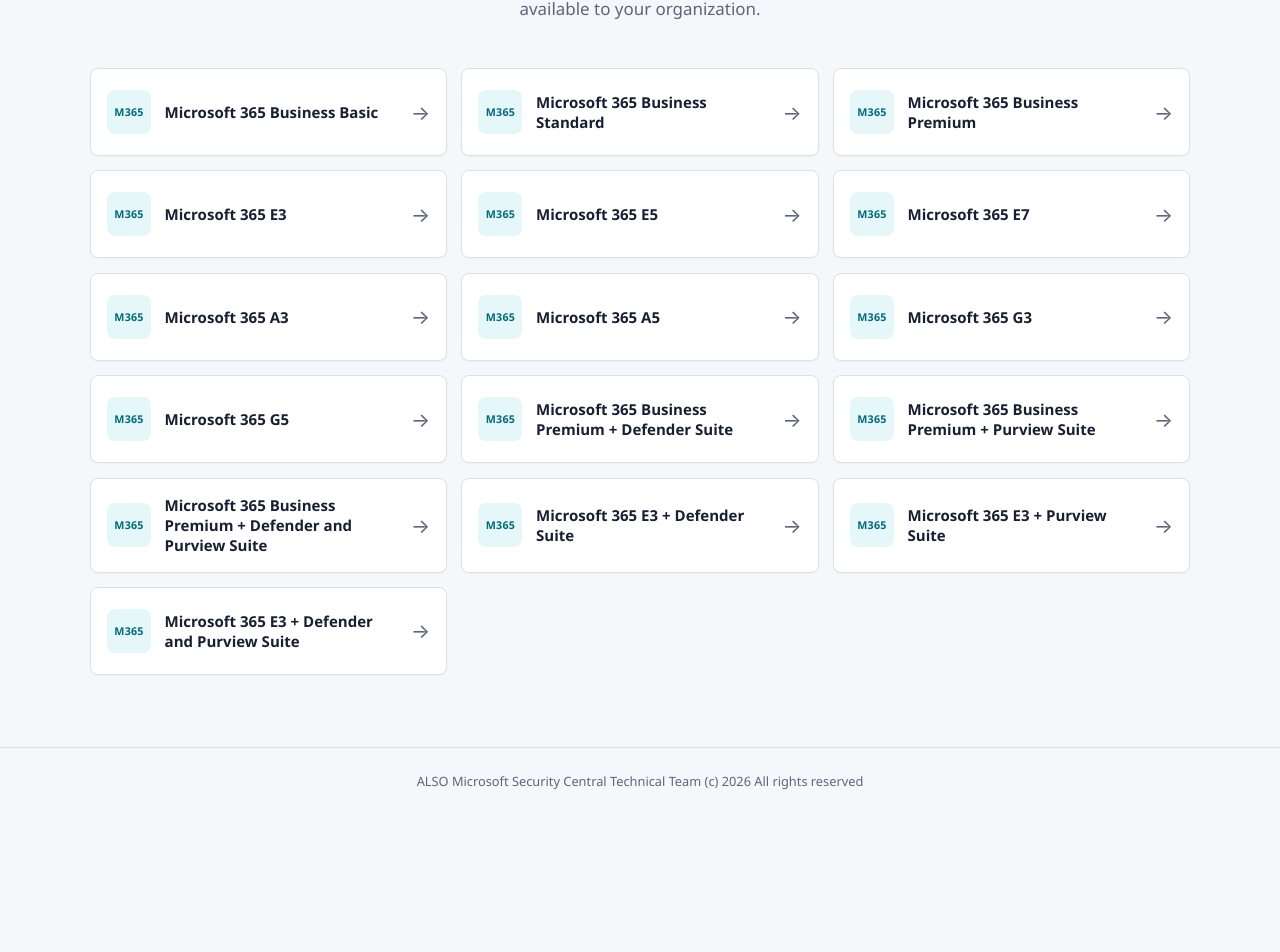
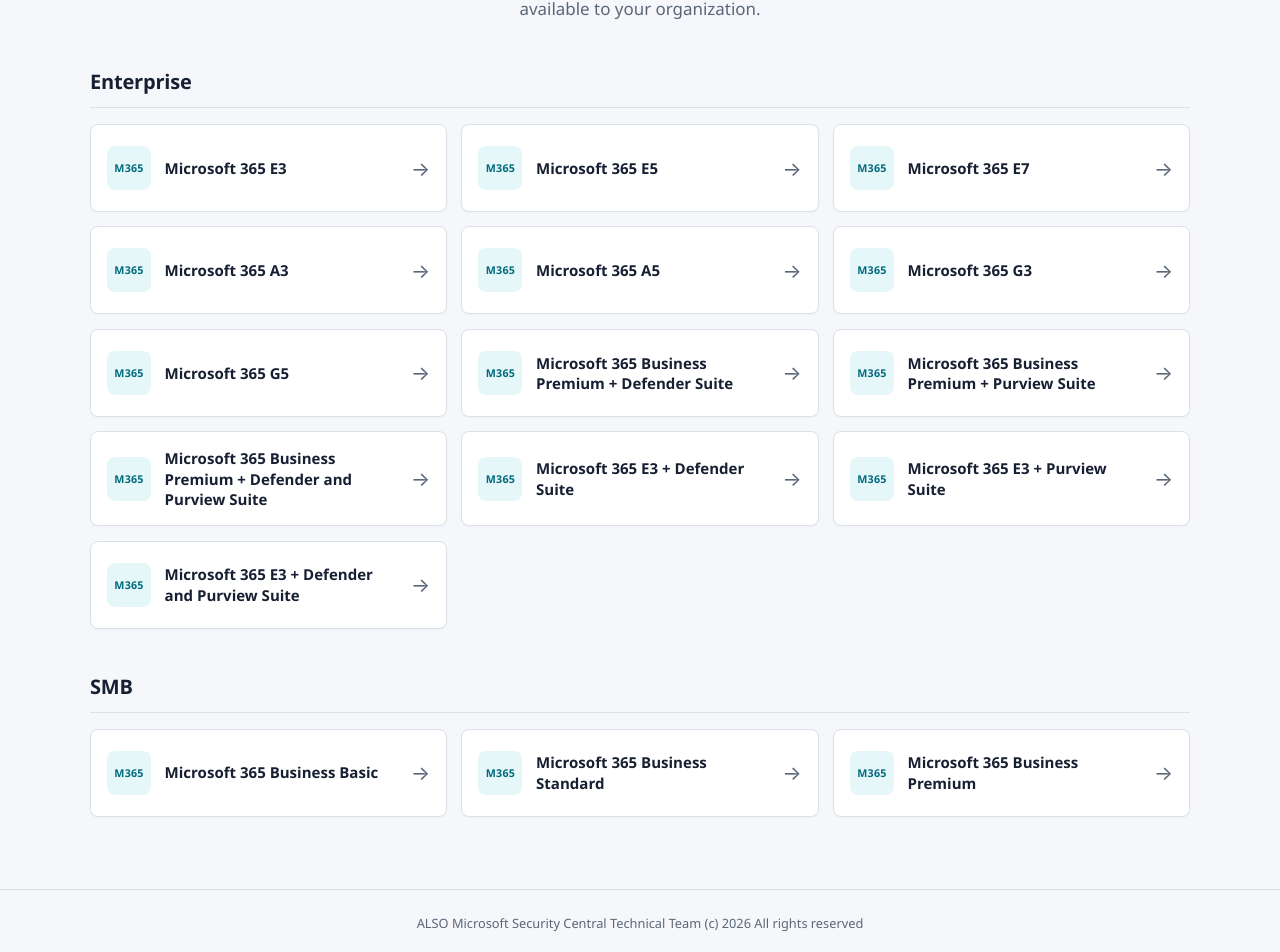
Before and after one commit to CoC-MS/ALSO-policy-templates-QA, a React (Vite) app: page / in a window 1280 px wide. Shown: the part 393-1345 px from the top of the page. Before the commit the page ends 1207 px from the top, so only its background shows below. Built offline with nearby package versions, Linux system fonts and the light colour scheme.

Commit message:
Group licenses by customer segment
Co-authored-by: Copilot App <223556219+Copilot@users.noreply.github.com>

```diff
--- a/src/App.tsx
+++ b/src/App.tsx
@@ -1,8 +1,9 @@
 import { useEffect, useState } from "react";
 import {
   getPlatform,
-  licenses,
+  enterpriseLicenses,
   platforms,
+  smbLicenses,
   togglePlatformSelection,
   type License,
   type Platform,
@@ -15,6 +16,26 @@ function ArrowIcon() {
     <svg aria-hidden="true" viewBox="0 0 20 20" width="18" height="18">
       <path d="M7 4h9v9M16 4 5 15M4 7v9h9" fill="none" stroke="currentColor" strokeLinecap="round" strokeLinejoin="round" strokeWidth="1.8" />
     </svg>
+  );
+}
+
+function LicenseGrid({
+  items,
+  onChoose,
+}: {
+  items: readonly License[];
+  onChoose: (license: License) => void;
+}) {
+  return (
+    <div className="card-grid license-grid">
+      {items.map((license) => (
+        <button className="choice-card" type="button" key={license.id} onClick={() => onChoose(license)}>
+          <span className="choice-icon" aria-hidden="true">M365</span>
+          <span className="choice-name">{license.name}</span>
+          <span className="choice-arrow" aria-hidden="true">&rarr;</span>
+        </button>
+      ))}
+    </div>
   );
 }
 
@@ -88,14 +109,13 @@ function App() {
               <div className="eyebrow">Find your security templates</div>
               <h1 id="main-title" tabIndex={-1}>Which Microsoft 365 license do you have today?</h1>
               <p className="intro">Select your current license to see which ALSO security policy templates are available to your organization.</p>
-              <div className="card-grid license-grid" aria-label="Microsoft 365 licenses">
-                {licenses.map((license) => (
-                  <button className="choice-card" type="button" key={license.id} onClick={() => chooseLicense(license)}>
-                    <span className="choice-icon" aria-hidden="true">M365</span>
-                    <span className="choice-name">{license.name}</span>
-                    <span className="choice-arrow" aria-hidden="true">&rarr;</span>
-                  </button>
-                ))}
+              <div className="license-section" aria-labelledby="enterprise-heading">
+                <h2 id="enterprise-heading">Enterprise</h2>
+                <LicenseGrid items={enterpriseLicenses} onChoose={chooseLicense} />
+              </div>
+              <div className="license-section" aria-labelledby="smb-heading">
+                <h2 id="smb-heading">SMB</h2>
+                <LicenseGrid items={smbLicenses} onChoose={chooseLicense} />
               </div>
             </section>
           )}
--- a/src/catalog.ts
+++ b/src/catalog.ts
@@ -16,6 +16,20 @@ export const licenses = [
   { id: "e3-purview", name: "Microsoft 365 E3 + Purview Suite", eligible: true },
   { id: "e3-defender-purview", name: "Microsoft 365 E3 + Defender and Purview Suite", eligible: true },
 ] as const;
+
+const smbLicenseIds = new Set([
+  "business-basic",
+  "business-standard",
+  "business-premium",
+]);
+
+export const smbLicenses = licenses.filter((license) =>
+  smbLicenseIds.has(license.id),
+);
+
+export const enterpriseLicenses = licenses.filter(
+  (license) => !smbLicenseIds.has(license.id),
+);
 
 export const platforms = [
   {
--- a/src/styles.css
+++ b/src/styles.css
@@ -194,6 +194,18 @@ h1 {
 
 .license-grid {
   grid-template-columns: repeat(3, 1fr);
+}
+
+.license-section + .license-section {
+  margin-top: 2.75rem;
+}
+
+.license-section h2 {
+  margin: 0 0 1rem;
+  padding-bottom: 0.75rem;
+  border-bottom: 1px solid var(--border);
+  font-size: 1.25rem;
+  letter-spacing: -0.01em;
 }
 
 .platform-grid {
```
Also changed, not shown: 1 other file (tests, documents, lock files or other folders).
